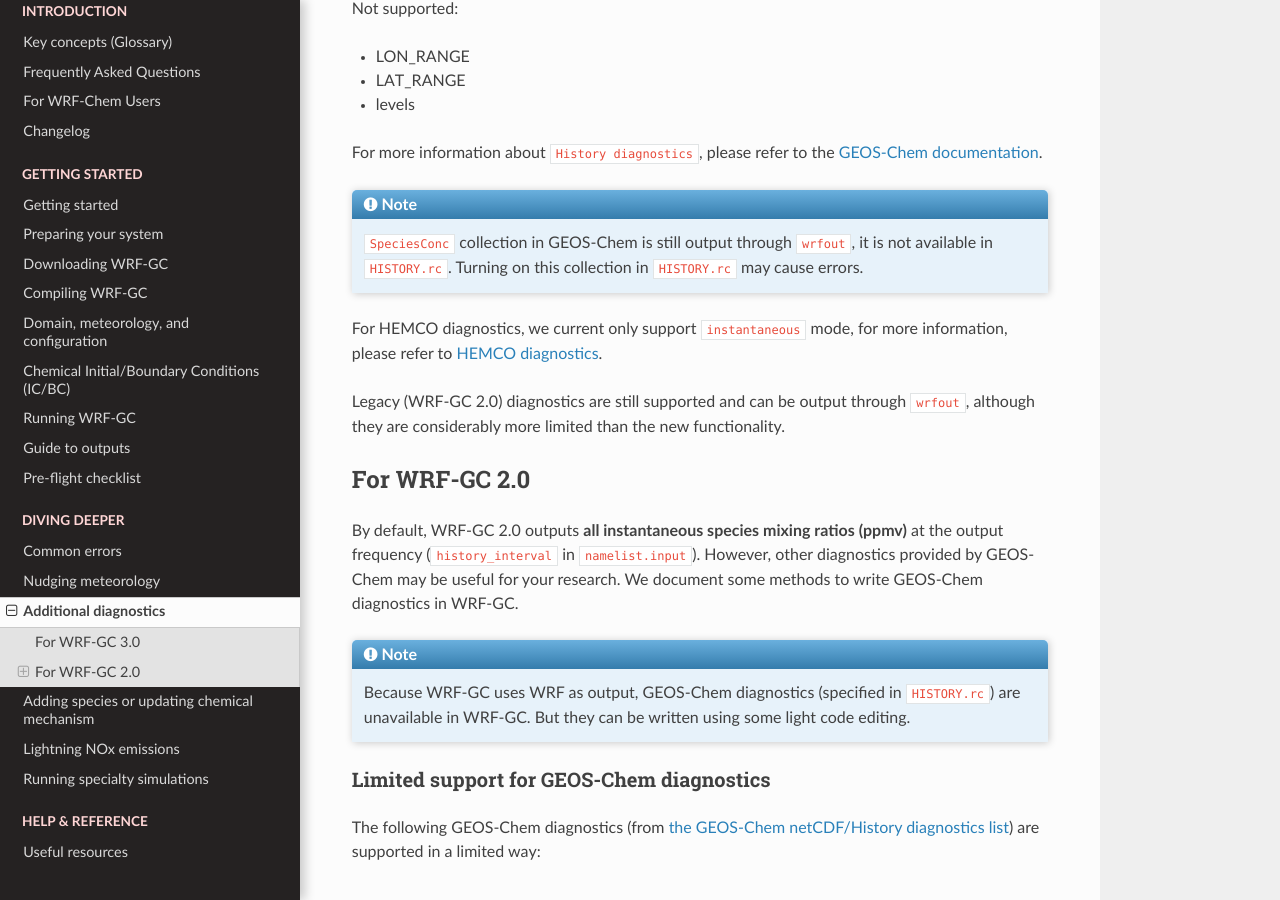
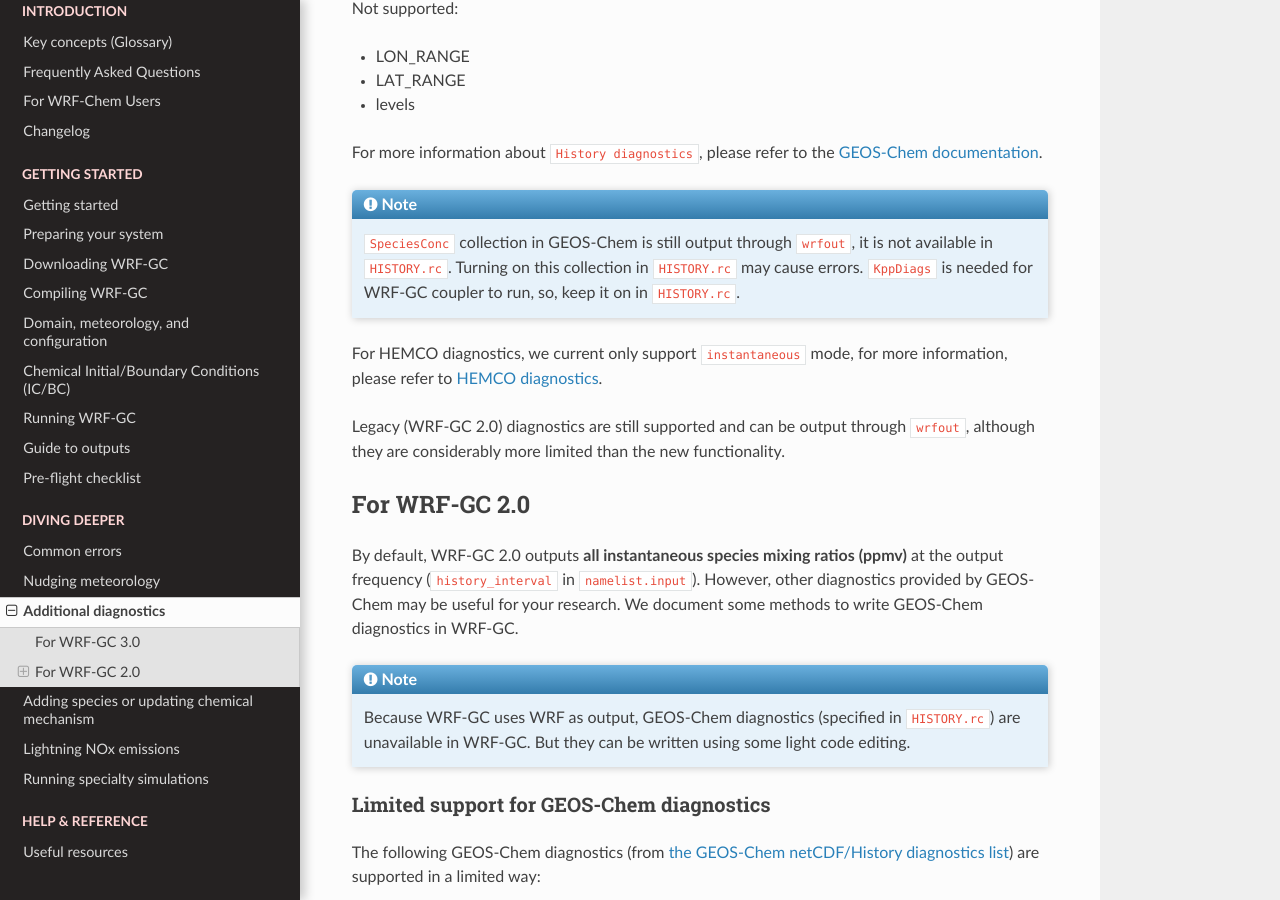
Before and after one commit to WRF-GC/documentation, a Sphinx documentation site: the page built from docs/source/extra-diagnostics.rst, in a window 1280 px wide and 900 px high, scrolled down 510 px. Built offline with Sphinx 7.4.7 and the Read the Docs theme 2.0.0, drawn with Linux system fonts in a browser that asks for light colours.

Commit message:
Update extra-diagnostics.rst
kppDiags should be on

```diff
--- a/docs/source/extra-diagnostics.rst
+++ b/docs/source/extra-diagnostics.rst
@@ -22,7 +22,7 @@ Not supported:
 For more information about ``History diagnostics``, please refer to the `GEOS-Chem documentation <https://wiki.seas.harvard.edu/geos-chem/index.php/Overview_of_History_diagnostics>`_.
 
 .. note::
-	``SpeciesConc`` collection in GEOS-Chem is still output through ``wrfout``, it is not available in ``HISTORY.rc``. Turning on this collection in ``HISTORY.rc`` may cause errors.
+	``SpeciesConc`` collection in GEOS-Chem is still output through ``wrfout``, it is not available in ``HISTORY.rc``. Turning on this collection in ``HISTORY.rc`` may cause errors. ``KppDiags`` is needed for WRF-GC coupler to run, so, keep it on in ``HISTORY.rc``.
 
 For HEMCO diagnostics, we current only support ``instantaneous`` mode, for more information, please refer to `HEMCO diagnostics <https://hemco.readthedocs.io/en/stable/hco-ref-guide/diagnostics.html>`_.
 
```
